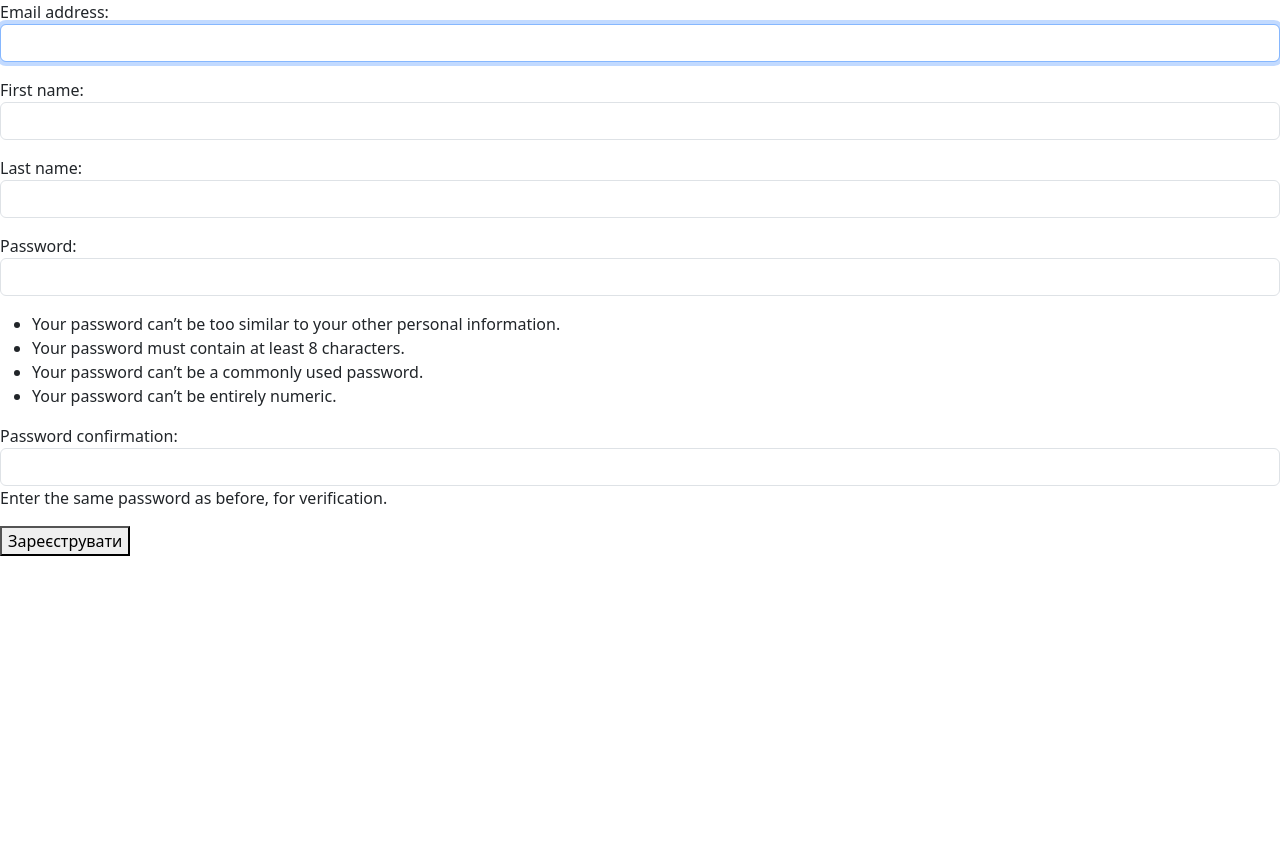
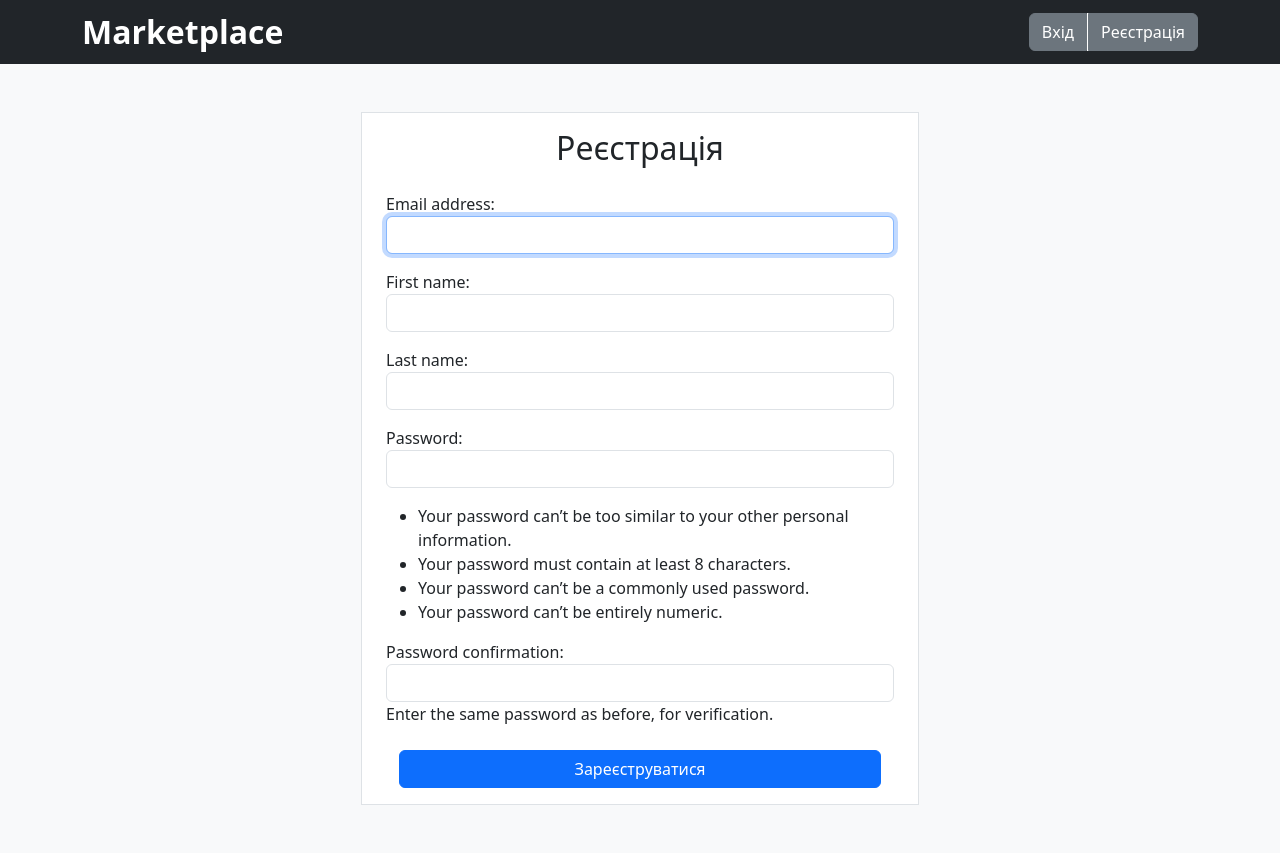
Before and after one commit to VNIKUDA/marketplace, a Django app: page /register/ in a window 1280 px wide. Before the commit the page ends 556 px from the top, so only its background shows below. Run offline with Django 5.2, Linux system fonts and the light colour scheme.

Commit message:
Refresh templates with bootstrap

```diff
--- a/templates/accounts/register.html
+++ b/templates/accounts/register.html
@@ -1,11 +1,21 @@
 {% extends 'base.html' %}
 
 {% block content %}
-<div>
-    <form action="{% url 'accounts:register' %}" method="post">
-        {% csrf_token %}
-        {{form.as_p}}
-        <button type="submit">Зареєструвати</button>
-    </form>
+<div class="container my-5">
+    <div class="d-flex justify-content-center">
+        <form action="{% url 'accounts:register' %}" method="post" class="form-control w-50 rounded-0 py-3 px-4">
+            {% csrf_token %}
+
+            <h2 class="text-center mb-0">Реєстрація</h2>
+
+            <div class="my-4">
+                {{form.as_p}}
+            </div>
+
+            <div class="d-flex justify-content-center">
+                <button type="submit" class="btn btn-primary" style="width: 95%">Зареєструватися</button>
+            </div>
+        </form>
+    </div>
 </div>
 {% endblock %}
--- a/templates/base.html
+++ b/templates/base.html
@@ -11,7 +11,9 @@
     <!-- Static files (css, js) -->
     {% load static %}
 </head>
-<body>
+<body class="bg-light">
+    {% include 'navbar.html' %}
+
     {% block content %}
 
     {% endblock %}
--- /dev/null
+++ b/templates/navbar.html
@@ -0,0 +1,13 @@
+<nav class="navbar bg-dark" data-bs-theme="dark">
+    <div class="container">
+        <!-- Home link -->
+        <a href="{% url 'core:home' %}" class="navbar-brand mb-0 fs-2 fw-bold h1">Marketplace</a>
+
+        <!-- Auth links -->
+        <div class="btn-group">
+            <a href="{% url 'accounts:login' %}" class="btn btn-secondary">Вхід</a>
+            <div class="vr" style="width: 2px; color: white; opacity: 1;"></div>
+            <a href="{% url 'accounts:register' %}" class="btn btn-secondary">Реєстрація</a>
+        </div>
+    </div>
+</nav>
```
Also changed, not shown: templates/accounts/login.html (+13 -6 lines), templates/core/home.html (+6 -2 lines).
